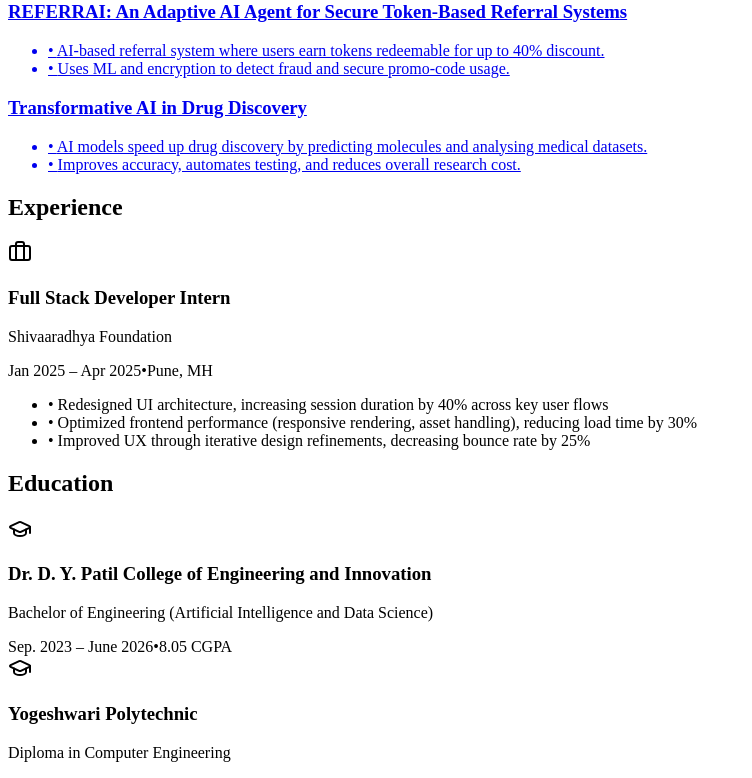
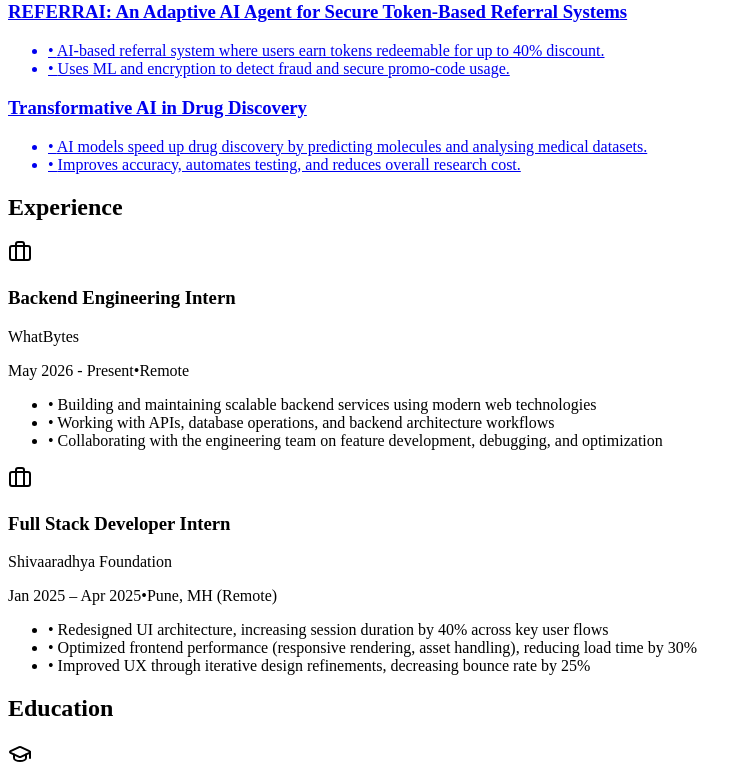
Before and after one commit to DevOm-AI/Portfolio, a React (Vite) app in the folder client/: page / in a window 1280 px wide. Shown: the part 2000-2778 px from the top of the page, without its empty margins (0-752 px from the left). Built offline with nearby package versions, Linux system fonts and the light colour scheme.

Commit message:
Added WhatBytes internship experience section

```diff
--- a/client/src/components/Experience.tsx
+++ b/client/src/components/Experience.tsx
@@ -3,17 +3,30 @@ import { Briefcase } from "lucide-react";
 import { useInView } from "@/hooks/use-in-view";
 import { useRef } from "react";
 
-const experience = {
+const experience = [
+  {
+    company: "WhatBytes",
+    role: "Backend Engineering Intern",
+    duration: "May 2026 - Present",
+    location: "Remote",
+    achievements: [
+      "Building and maintaining scalable backend services using modern web technologies",
+      "Working with APIs, database operations, and backend architecture workflows",
+      "Collaborating with the engineering team on feature development, debugging, and optimization",
+    ],
+  },
+  {
     company: "Shivaaradhya Foundation",
     role: "Full Stack Developer Intern",
     duration: "Jan 2025 – Apr 2025",
-  location: "Pune, MH",
+    location: "Pune, MH (Remote)",
     achievements: [
       "Redesigned UI architecture, increasing session duration by 40% across key user flows",
       "Optimized frontend performance (responsive rendering, asset handling), reducing load time by 30%",
       "Improved UX through iterative design refinements, decreasing bounce rate by 25%",
     ],
-};
+  },
+];
 
 export default function Experience() {
   const ref = useRef<HTMLElement>(null);
@@ -39,16 +52,16 @@ export default function Experience() {
           </h2>
         </div>
 
-        {/* Experience Card */}
-        <div className="max-w-3xl mx-auto">
+        {/* Experience Cards */}
+        <div className="max-w-3xl mx-auto space-y-6">
+          {experience.map((exp, idx) => (
             <Card
-            // --- MODIFICATION: Added hover effects ---
+              key={idx}
               className={`p-5 transition-all duration-300 hover:-translate-y-1 hover:shadow-xl ${
                 isInView
                   ? "opacity-100 translate-x-0"
                   : "opacity-0 -translate-x-8"
               }`}
-            // --- END MODIFICATION ---
               data-testid="card-experience"
             >
               <div className="flex gap-4">
@@ -56,25 +69,27 @@ export default function Experience() {
                   <Briefcase className="h-4 w-4" />
                 </div>
 
-              {/* Content */}
                 <div className="flex-1 space-y-3">
                   <div>
-                  <h3 className="text-base font-semibold">
-                    {experience.role}
-                  </h3>
+                    <h3 className="text-base font-semibold">{exp.role}</h3>
+
                     <p className="text-sm text-muted-foreground">
-                    {experience.company}
+                      {exp.company}
                     </p>
+
                     <div className="flex flex-wrap gap-2 mt-1 text-xs text-muted-foreground">
-                    <span className="font-mono">{experience.duration}</span>
+                      <span className="font-mono">{exp.duration}</span>
                       <span>•</span>
-                    <span>{experience.location}</span>
+                      <span>{exp.location}</span>
                     </div>
                   </div>
 
                   <ul className="space-y-1.5">
-                  {experience.achievements.map((achievement, index) => (
-                    <li key={index} className="text-xs text-muted-foreground leading-relaxed">
+                    {exp.achievements.map((achievement, index) => (
+                      <li
+                        key={index}
+                        className="text-xs text-muted-foreground leading-relaxed"
+                      >
                         • {achievement}
                       </li>
                     ))}
@@ -82,6 +97,7 @@ export default function Experience() {
                 </div>
               </div>
             </Card>
+          ))}
         </div>
       </div>
     </section>
--- a/client/src/components/Hero.tsx
+++ b/client/src/components/Hero.tsx
@@ -21,7 +21,7 @@ export default function Hero() {
             Om Shete
           </h1>
           <p className="text-lg md:text-xl text-muted-foreground animate-in fade-in slide-in-from-bottom-4 duration-700 delay-200">
-            Software Developer
+            Backend Engineering Intern @ WhatBytes
           </p>
         </div>
 
```
Lines whose indentation alone changed are shown as unchanged.
